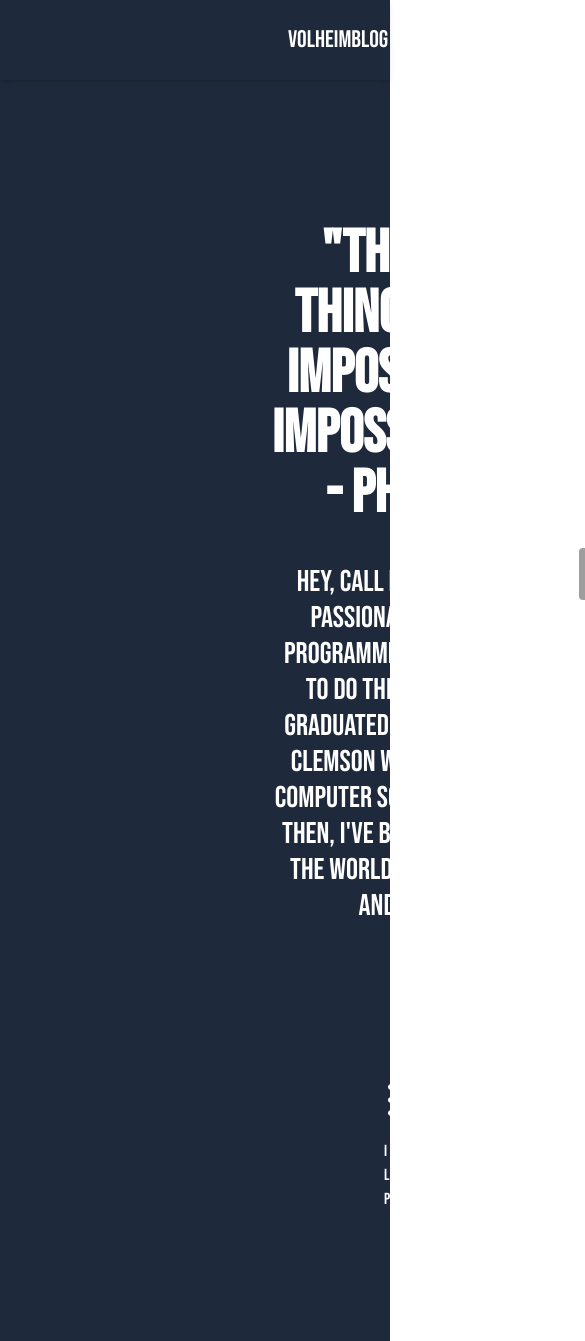
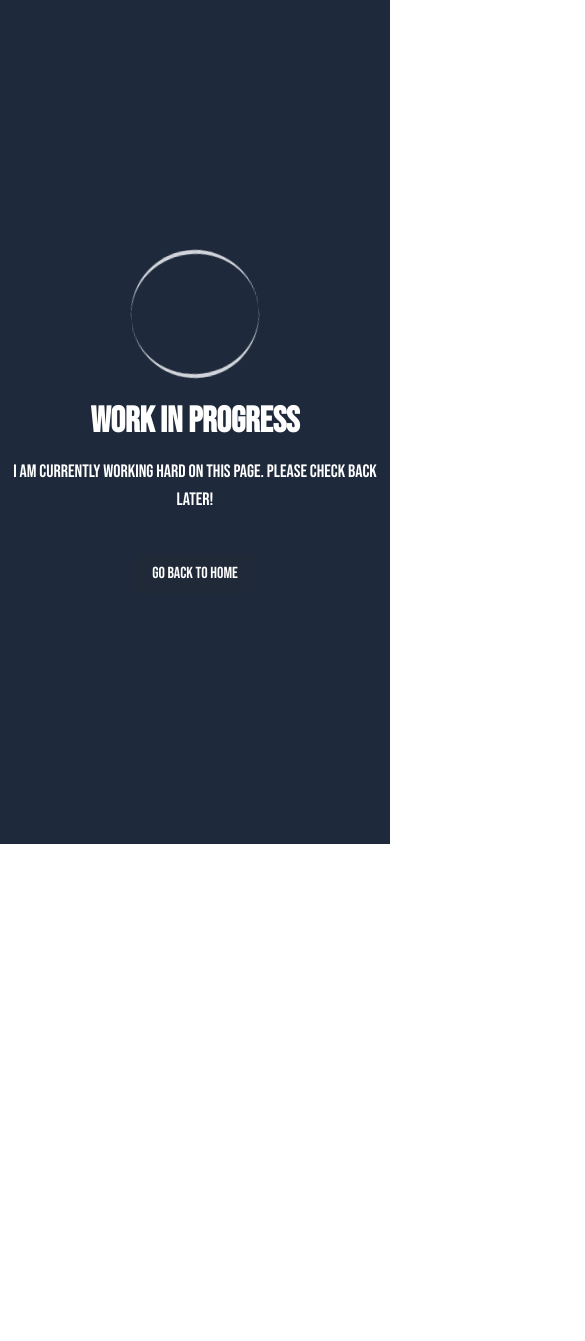
Before and after one commit to GabeVolheim/personalWebsite, a React (Create React App) app: page /blog in a window 390 px wide. Shown: the top 1341 px of the page, 585 px wide, since content can reach past the window. After the commit the page ends 844 px from the top, so only its background shows below. Built offline with nearby package versions, Linux system fonts and the light colour scheme; grey boxes are pictures that could not be loaded.

Commit message:
Added wip page and added text

```diff
--- a/package.json
+++ b/package.json
@@ -14,6 +14,7 @@
     "react": "^18.3.1",
     "react-dom": "^18.3.1",
     "react-intersection-observer": "^9.10.2",
+    "react-router-dom": "^6.23.1",
     "react-scripts": "5.0.1",
     "web-vitals": "^2.1.4"
   },
--- a/src/App.js
+++ b/src/App.js
@@ -1,44 +1,22 @@
 // src/App.js
 import React from 'react';
 import './App.css';
-import Header from './components/Header';
-import Specialties from './components/Specialties'
-import Footer from './components/Footer';
-import MainContent from './components/MainContent';
-import AboutMe from './components/AboutMe';
-import {useInView} from 'react-intersection-observer'
-function FadeInSection({ children }) {
-  const { ref, inView } = useInView({
-    threshold: 0.35,
-    triggerOnce: true
-  });
+import {BrowserRouter as Router, Route, Routes} from 'react-router-dom';
+import wip from './components/wipPage';
+import HomePage from './components/HomePage';
 
-  return (
-    <div
-      ref={ref}
-      className={`fade-in-section ${inView ? 'is-visible' : ''}`}
-    >
-      {children}
-    </div>
-  );
-}
+
 
 
 const App = () => {
   return (
-    <div className="bg-slate-800 flex flex-col min-h-screen">
-      <Header />
-      <FadeInSection>
-        <AboutMe />
-      </FadeInSection>
-      <FadeInSection>
-        <Specialties/>
-      </FadeInSection>
-      <FadeInSection>
-        <AboutMe />
-      </FadeInSection>
+    <Router>
       {/* <Footer /> */}
-    </div>
+      <Routes>
+        <Route path="/" element = {HomePage}/>
+        <Route path="/blog" element={wip}/>
+      </Routes>
+    </Router>
   );
 };
 
--- a/src/components/AboutMe.js
+++ b/src/components/AboutMe.js
@@ -11,7 +11,7 @@ const AboutMe = () => {
                 Hey, call me Gabe! I am a passionate computer programmer with a dream to do the impossible. I graduated from Little Ole Clemson with a degree in computer science, and since then, I've been immersed in the world of technology and coding.
             </div>
         </div>
-        <img src={mugshot} alt="A photo of me!" className="w-1/5 md:w-3/5 h-auto mr-64 rounded-lg border-4 border-white shadow-9xl transform transition duration-500 hover:scale-105 hover:shadow-lg"></img>
+        <img src={mugshot} alt="A photo of me!" className="w-3/5 md:w-3/5 lg:w-1/5 h-auto mr-64 rounded-lg border-4 border-white shadow-9xl transform transition duration-500 hover:scale-105 hover:shadow-lg"></img>
     </div>
     );
 }
--- a/src/components/Header.js
+++ b/src/components/Header.js
@@ -13,7 +13,7 @@ const Header = () => {
         <h1 className="text-2xl pl-4">Volheim</h1>
     </div>
     <div className="flex items-center mr-64 gap-4">
-        <h4 className="text-2xl">Blog</h4>
+        <a className="text-2xl" href = "/blog">Blog</a>
         <h4>
             <div>
                 <button
--- /dev/null
+++ b/src/components/HomePage.js
@@ -0,0 +1,39 @@
+import {useInView} from 'react-intersection-observer'
+import '../App.css';
+import Header from './Header';
+import AboutMe from './AboutMe';
+import Specialties from './Specialties';
+import MainContent from './MainContent';
+function FadeInSection({ children }) {
+    const { ref, inView } = useInView({
+      threshold: 0.35,
+      triggerOnce: true
+    });
+
+    return (
+      <div
+        ref={ref}
+        className={`fade-in-section ${inView ? 'is-visible' : ''}`}
+      >
+        {children}
+      </div>
+    );
+  }
+
+const HomePage = () => {
+    return(
+    <div className="bg-slate-800 flex flex-col min-h-screen">
+        <Header />
+      <FadeInSection>
+        <AboutMe />
+      </FadeInSection>
+      <FadeInSection>
+        <Specialties/>
+      </FadeInSection>
+      <FadeInSection>
+        <AboutMe />
+      </FadeInSection>
+      </div>
+    );
+};
+export default HomePage();
--- a/src/components/Specialties.js
+++ b/src/components/Specialties.js
@@ -3,16 +3,18 @@ import { FontAwesomeIcon } from '@fortawesome/react-fontawesome';
 import { faMicrochip,faLayerGroup,faGamepad } from '@fortawesome/free-solid-svg-icons';
 export default function Specialties(){
     return(
-        <div className='flex justify-between items-center text-white font-bebas mt-32'>
+        <div className='flex justify-evenly items-center text-white font-bebas mt-32'>
             <div className='ml-96 flex flex-col items-center gap-2'>
                 <FontAwesomeIcon icon={faMicrochip} className='h-16 w-16 text-center'/>
-                <p>I love Low level programming</p>
+                <p>I have a passion for low level programming. I have works on multiple personal projects involving creating compilers and virtual machines</p>
             </div>
             <div className='flex flex-col items-center'>
                 <FontAwesomeIcon icon={faLayerGroup} className='h-16 w-16'/>
+                <p>I have a passion for low level programming. I have works on multiple personal projects involving creating compilers and virtual machines</p>
             </div>
             <div className='mr-96 flex flex-col items-center'>
                 <FontAwesomeIcon icon={faGamepad} className='h-16 w-16'/>
+                 <p>I have a passion for low level programming. I have works on multiple personal projects involving creating compilers and virtual machines</p>
             </div>
       </div>
 
--- /dev/null
+++ b/src/components/wipPage.js
@@ -0,0 +1,15 @@
+const wip = () => {
+    return(
+        <div className="min-h-screen flex items-center justify-center text-center bg-slate-800 text-white font-bebas">
+        <div>
+          <div className="animate-spin rounded-full h-32 w-32 border-t-4 border-b-4 border-gray-300 mx-auto mb-6"></div>
+          <h1 className="text-4xl font-bold mb-4">Work in Progress</h1>
+          <p className="text-lg mb-4">I am currently working hard on this page. Please check back later!</p>
+          <a href="/" className="mt-6 inline-block bg-gray-800 text-white px-4 py-2 rounded-md hover:bg-gray-700">Go Back to Home</a>
+        </div>
+      </div>
+
+    );
+};
+
+export default wip();
```
Also changed, not shown: 1 other file (tests, documents, lock files or other folders).
